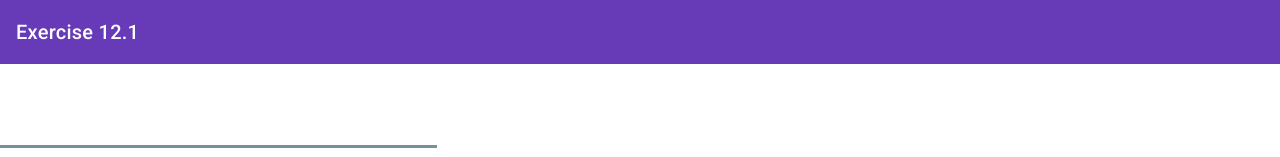
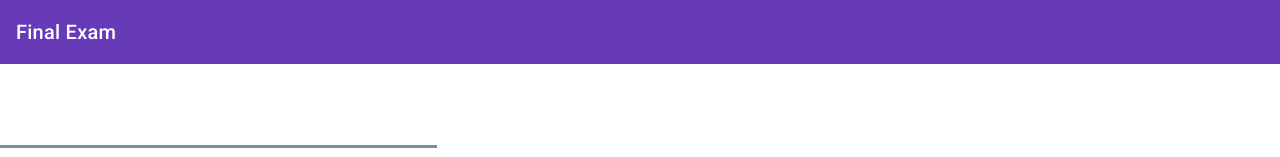
Before and after one commit to sutha06/FinalExam-Angular, an Angular app: page / in a window 1280 px wide. Shown: the top 157 px of the page. Built offline with nearby package versions, Linux system fonts and the light colour scheme.

Commit message:
header file made

```diff
--- a/src/app/header/header.component.html
+++ b/src/app/header/header.component.html
@@ -1,6 +1,6 @@
 <mat-toolbar color="primary">
 
-  <span class="title">Exercise 12.1 </span>
+  <span class="title">Final Exam</span>
   <span class="spacer"></span>
 
 </mat-toolbar>
```
